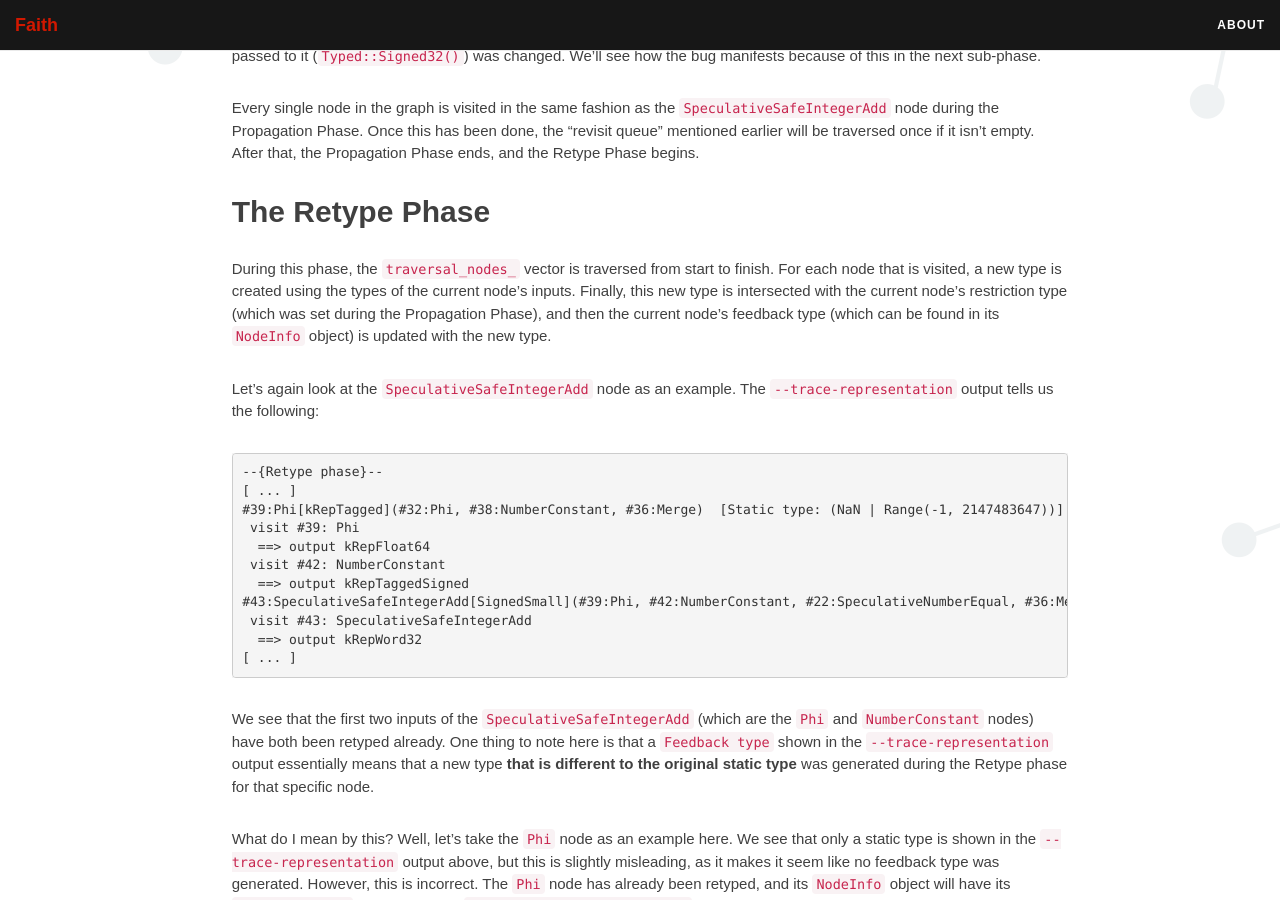
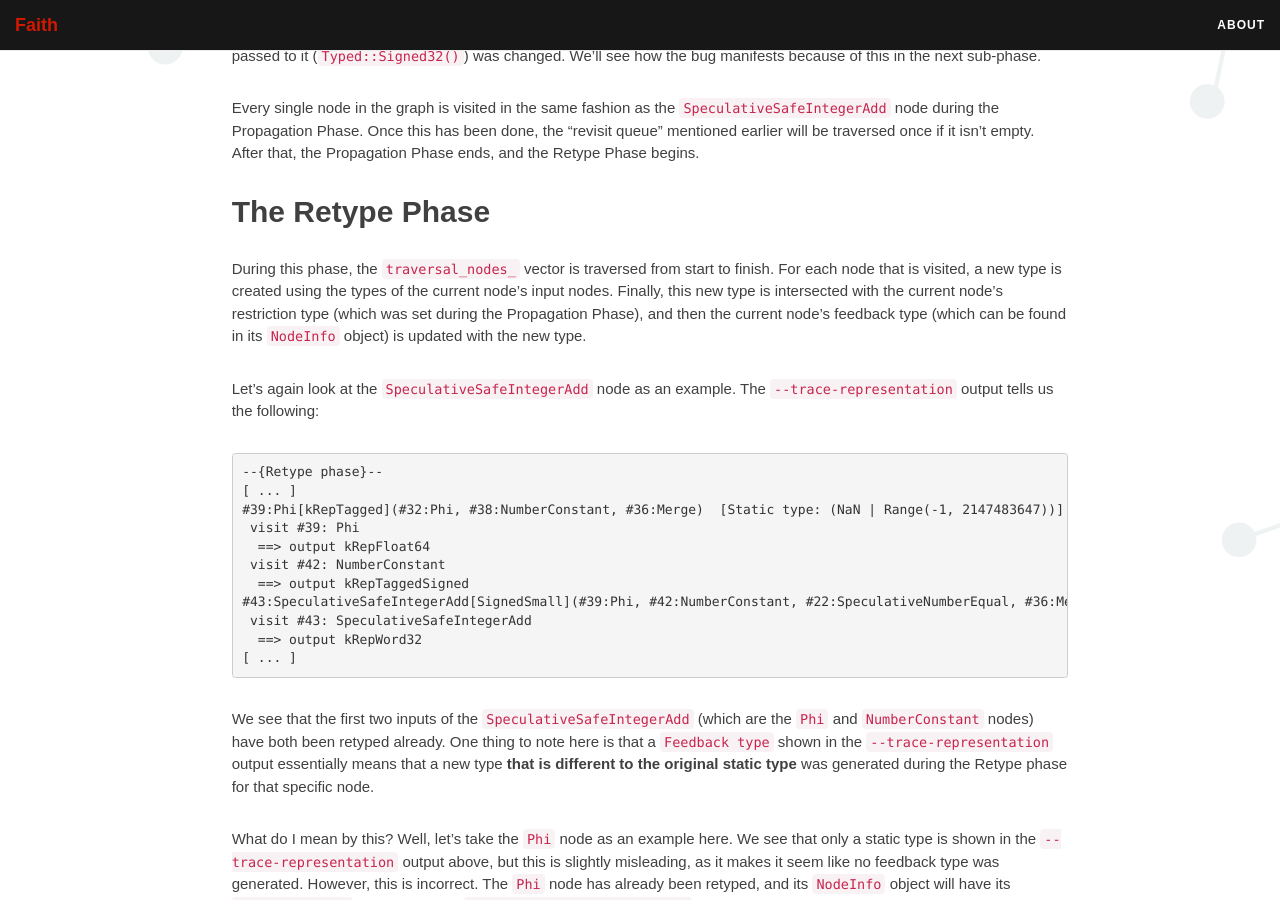
Before and after one commit to farazsth98/farazsth98.github.io, a Jekyll site: the page built from _posts/2021-01-06-cve-2020-16040-analysis.md, in a window 1280 px wide and 900 px high, scrolled down 14859 px. Built offline with Jekyll 4.4.1, drawn with Linux system fonts in a browser that asks for light colours; nearby versions of some CDN libraries.

Commit message:
Fixed typo

```diff
--- a/_posts/2021-01-06-cve-2020-16040-analysis.md
+++ b/_posts/2021-01-06-cve-2020-16040-analysis.md
@@ -480,7 +480,7 @@ Every single node in the graph is visited in the same fashion as the `Speculativ
 
 ## The Retype Phase
 
-During this phase, the `traversal_nodes_` vector is traversed from start to finish. For each node that is visited, a new type is created using the types of the current node's inputs. Finally, this new type is intersected with the current node's restriction type (which was set during the Propagation Phase), and then the current node's feedback type (which can be found in its `NodeInfo` object) is updated with the new type.
+During this phase, the `traversal_nodes_` vector is traversed from start to finish. For each node that is visited, a new type is created using the types of the current node's input nodes. Finally, this new type is intersected with the current node's restriction type (which was set during the Propagation Phase), and then the current node's feedback type (which can be found in its `NodeInfo` object) is updated with the new type.
 
 Let's again look at the `SpeculativeSafeIntegerAdd` node as an example. The `--trace-representation` output tells us the following:
 
```
